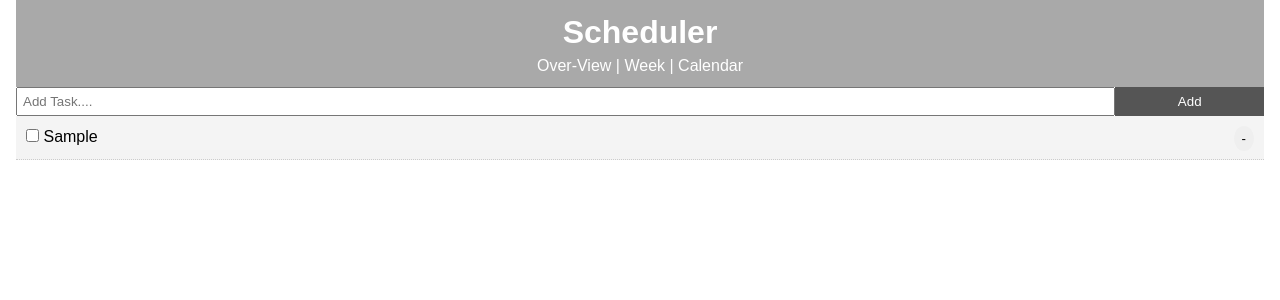
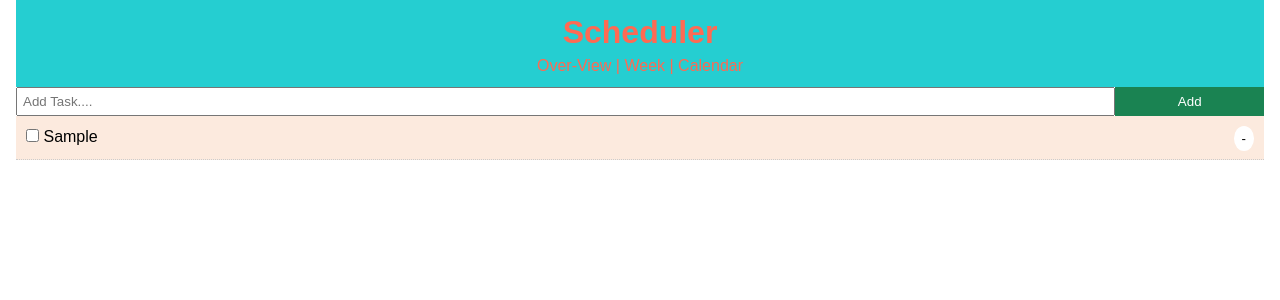
Before and after one commit to VanVDC/DC-Notebook, a React (Create React App) app: page / in a window 1280 px wide. Both pictures are taken after typing "Sample" into the empty fields and a click on the input "Add". Shown: the top 300 px of the page. Built offline with nearby package versions, Linux system fonts and the light colour scheme; no server answers; the HTML template or start-up script is replaced by a standard one.

Commit message:
Change the color palette

```diff
--- a/src/App.css
+++ b/src/App.css
@@ -22,12 +22,13 @@ a {
 .btn{
   display: inline-block;
   border: none;
-  background: #555;
+  background: #1A8352;
   color: #fff;
   padding: 7px 20px;
   cursor: pointer;
 }
 
 .btn:hover{
-  background: #666;
+  background: #FE6A53;
+  color: #25CED1;
 }
--- a/src/components/Todo.jsx
+++ b/src/components/Todo.jsx
@@ -3,7 +3,7 @@ import React, { Component } from 'react'
 class Todo extends Component {
   getStyle =()=>{
     return {
-      background: '#f4f4f4',
+      background: '#FCEADE',
       padding: '10px',
       borderBottom: '1px #ccc dotted',
       textDecoration: this.props.todo.completed ? 'line-through' : 'none' }
@@ -28,6 +28,7 @@ class Todo extends Component {
 }
 
 const btnStyle={
+  background:'#FFFFFF',
   border: 'none',
   padding:'5px 8px',
   borderRadius: '50%',
--- a/src/components/layout/Header.jsx
+++ b/src/components/layout/Header.jsx
@@ -12,12 +12,12 @@ import {Link} from 'react-router-dom';
   )
 }
 const linkStyle ={
-  color: '#fff',
-  textDecoration: 'none'
+  color: '#FE6A53',
+  textDecoration: 'none',
 }
 const headerStyle ={
-  background:'darkgray',
-  color: 'white',
+  background:'#25CED1',
+  color: '#FE6A53',
   textAlign: 'center',
   padding: '10px'
 }
```
